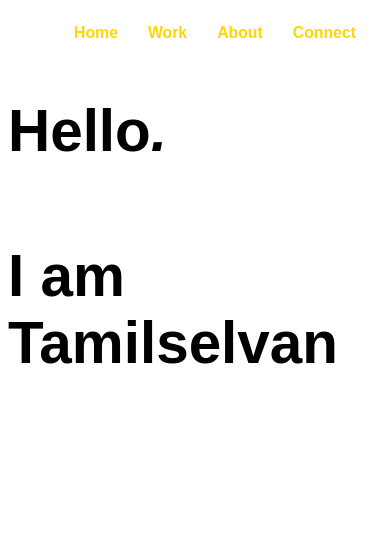
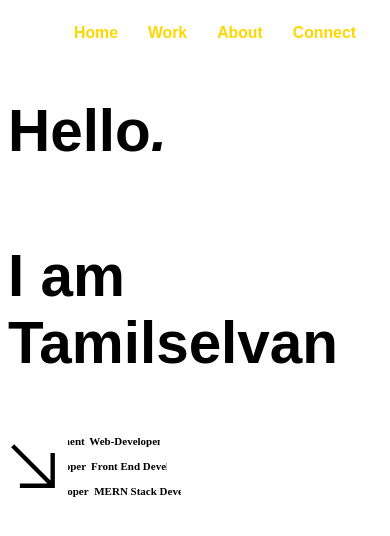
Before and after one commit to tamilselvanks007/personal-portfolio, a React (Create React App) app: page / in a window 390 px wide. Shown: the top 536 px of the page. Built offline with nearby package versions, Linux system fonts and the light colour scheme; a web font is replaced by a local one.

Commit message:
skills-intro🎉

```diff
--- a/package.json
+++ b/package.json
@@ -3,13 +3,16 @@
   "version": "0.1.0",
   "private": true,
   "dependencies": {
+    "@iconify/react": "^3.2.2",
     "@testing-library/jest-dom": "^5.16.5",
     "@testing-library/react": "^13.3.0",
     "@testing-library/user-event": "^13.5.0",
     "framer-motion": "^7.0.0",
     "react": "^18.2.0",
     "react-dom": "^18.2.0",
+    "react-router-dom": "^5.3.3",
     "react-scripts": "5.0.1",
+    "styled-components": "^5.3.5",
     "web-vitals": "^2.1.4"
   },
   "scripts": {
--- a/src/App.js
+++ b/src/App.js
@@ -1,11 +1,13 @@
-import Navbar from "./js/components/Navbar.jsx";
-import PageHeader from "./js/components/PageHeader.jsx";
+import Navbar from "./js/components/Navbar/Navbar.jsx";
+import PageHeader from "./js/components/PageHeader/PageHeader.jsx";
+import SkillsIntro from "./js/components/SkillsIntro/SkillsIntro.jsx";
 
 function App() {
   return (
     <div className="App">
       <Navbar />
       <PageHeader />
+      <SkillsIntro />
     </div>
   );
 }
--- /dev/null
+++ b/src/css/components/SkillsIntro/SkillsIntro.css
@@ -0,0 +1,75 @@
+.skill-intro {
+  position: relative;
+  display: flex;
+  align-items: center;
+  left: 45vw;
+  overflow: hidden;
+}
+.marquee-w {
+  position: relative;
+  display: block;
+  width: 350px;
+  height: 25px;
+  padding-right: 20px;
+  overflow: hidden;
+}
+.marquee {
+  position: absolute;
+  display: block;
+  overflow: hidden;
+}
+.marquee span {
+  display: inline-block;
+  padding-left: 100%;
+  font-family: "panchang";
+  min-width: 100%;
+  height: 100%;
+  font-size: 15px;
+  font-weight: 600;
+  animation: marquee 6s linear infinite;
+}
+.marquee2 span {
+  animation-delay: 3s;
+}
+
+.arrow {
+  width: 110px;
+  height: 130px;
+}
+
+@media screen and (max-width: 770px) {
+  .arrow {
+    width: 80px;
+    height: 100px;
+  }
+  .marquee span {
+    font-size: 13px;
+  }
+}
+@media screen and (max-width: 676px) {
+  .skill-intro {
+    margin-left: -120px;
+  }
+}
+@media screen and (max-width: 480px) {
+  .skill-intro {
+    margin-left: -10px;
+    margin-top: 15px;
+    left: 0;
+  }
+  .arrow {
+    width: 70px;
+    height: 70px;
+  }
+  .marquee span {
+    font-size: 11px;
+  }
+}
+@keyframes marquee {
+  0% {
+    transform: translate(5%, 0);
+  }
+  100% {
+    transform: translate(-100%, 0);
+  }
+}
--- a/src/js/components/Navbar.jsx
+++ b/src/js/components/Navbar/Navbar.jsx
@@ -1,5 +1,5 @@
 import React from "react";
-import "../../css/components/Navbar.css";
+import "../../../css/components/Navbar/Navbar.css";
 import { motion } from "framer-motion";
 
 const Navbar = () => {
--- a/src/js/components/PageHeader.jsx
+++ b/src/js/components/PageHeader/PageHeader.jsx
@@ -1,5 +1,5 @@
 import React from "react";
-import "../../css/components/PageHeader.css";
+import "../../../css/components/PageHeader/PageHeader.css";
 import { motion } from "framer-motion";
 
 const ParentVariant = {
--- /dev/null
+++ b/src/js/components/SkillsIntro/Marquee/Marquee.jsx
@@ -0,0 +1,17 @@
+import React from "react";
+import "../../../../css/components/SkillsIntro/SkillsIntro.css";
+
+const Marquee = (props) => {
+  return (
+    <div className="marquee-w">
+      <div className="marquee">
+        <span>{props.text}</span>
+      </div>
+      <div className="marquee marquee2">
+        <span>{props.text}</span>
+      </div>
+    </div>
+  );
+};
+
+export default Marquee;
--- /dev/null
+++ b/src/js/components/SkillsIntro/SkillsIntro.jsx
@@ -0,0 +1,35 @@
+import React from "react";
+
+import Marquee from "./Marquee/Marquee";
+import { Icon } from "@iconify/react";
+import { motion } from "framer-motion";
+import "../../../css/components/SkillsIntro/SkillsIntro.css";
+
+const SkillsIntro = () => {
+  return (
+    <>
+      <div className="skill-intro">
+        <motion.div
+          initial={{ y: -100, x: -100 }}
+          animate={{ x: 0, y: 0 }}
+          transition={{
+            delay: 0.8,
+            type: "spring",
+            duration: 0.5,
+            ease: "easeIn",
+            damping: 10,
+          }}
+        >
+          <Icon icon="carbon:arrow-down-right" className="arrow" />
+        </motion.div>
+        <div>
+          <Marquee text="Web-Developement" />
+          <Marquee text="Front End Developer" />
+          <Marquee text="MERN Stack Developer" />
+        </div>
+      </div>
+    </>
+  );
+};
+
+export default SkillsIntro;
```
Also changed, not shown: src/css/components/Navbar/Navbar.css (renamed from src/css/components/navbar.css), src/css/components/PageHeader/PageHeader.css (renamed from src/css/components/PageHeader.css), 1 other file (tests, documents, lock files or other folders).
